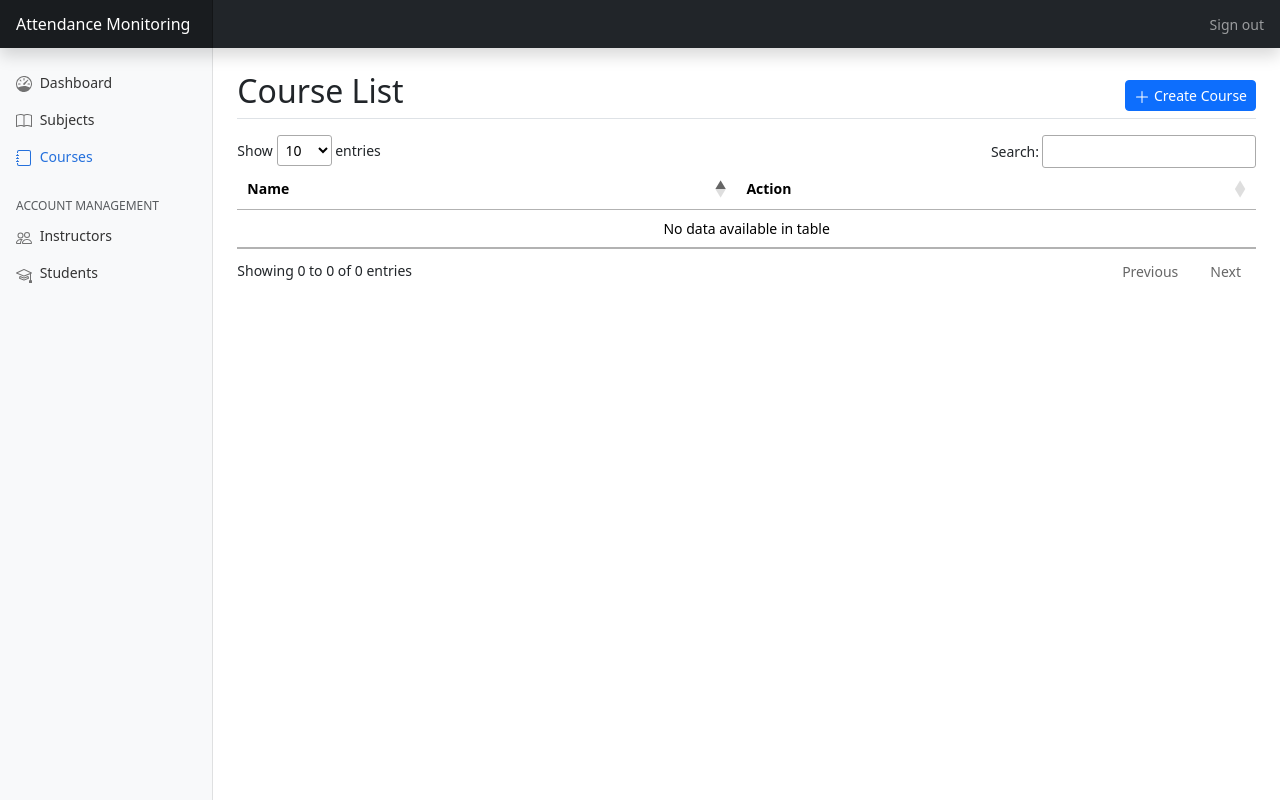
After one commit to mlmejo/asscat-attendance, a Flask app: page /courses/ in a window 1280 px wide. The commit adds this page. Run offline with Flask 3, Linux system fonts and the light colour scheme; data that the repository does not hold is empty; some libraries are stand-ins or nearby versions.

Commit message:
feat: course CRUD

```diff
--- a/app/__init__.py
+++ b/app/__init__.py
@@ -31,13 +31,14 @@
 
     from . import accounts, pages
     from .accounts import instructors
-    from .main import subjects
+    from .main import courses, subjects
 
     # Project applications
     APPLICATIONS = [
         accounts,
         pages,
         instructors,
+        courses,
         subjects,
     ]
 
--- a/app/accounts/instructors/forms.py
+++ b/app/accounts/instructors/forms.py
@@ -15,7 +15,7 @@
     def validate_email(self, email):
         user = User.query.filter_by(email=email.data).first()
         if user:
-            raise ValidationError("Email address is already in use.")
+            raise ValidationError("The email address has already been taken.")
 
 
 class InstructorUpdateForm(FlaskForm):
--- /dev/null
+++ b/app/accounts/students/__init__.py
@@ -0,0 +1,5 @@
+from flask import Blueprint
+
+blueprint = Blueprint("students", __name__, url_prefix="/students")
+
+from . import views
--- /dev/null
+++ b/app/main/courses/__init__.py
@@ -0,0 +1,5 @@
+from flask import Blueprint
+
+blueprint = Blueprint("courses", __name__, url_prefix="/courses")
+
+from . import views
--- /dev/null
+++ b/app/main/courses/views.py
@@ -0,0 +1,58 @@
+from flask import flash, redirect, render_template, url_for
+
+from app import db
+from app.models import Course
+
+from . import blueprint
+from .forms import CreateCourseForm, UpdateCourseForm
+
+
+@blueprint.route("/")
+def index():
+    courses = Course.query.all()
+    return render_template("courses/index.html", courses=courses)
+
+
+@blueprint.route("/create", methods=["GET", "POST"])
+def create():
+    form = CreateCourseForm()
+
+    if form.validate_on_submit():
+        course = Course(name=form.name.data)
+
+        db.session.add(course)
+        db.session.commit()
+
+        flash("Course created successfully.", "info")
+        return redirect(url_for("courses.index"))
+
+    return render_template("courses/create.html", form=form)
+
+
+@blueprint.route("/<int:course_id>/edit", methods=["GET", "POST"])
+def edit(course_id):
+    course = Course.query.get(int(course_id))
+    form = UpdateCourseForm(obj=course)
+
+    if form.validate_on_submit():
+        _course = Course.query.filter_by(name=form.name.data).first()
+        if _course and _course.name != course.name:
+            form.name.errors = "The name has already been taken."
+
+        course.name = form.name.data
+        db.session.commit()
+
+        flash("Course updated successfully.", "info")
+        return redirect(url_for("courses.index"))
+
+    return render_template("courses/edit.html", form=form)
+
+
+@blueprint.post("/<int:course_id>/delete")
+def destroy(course_id):
+    course = Course.query.get(int(course_id))
+    db.session.delete(course)
+    db.session.commit()
+
+    flash("Course deleted successfully.", "info")
+    return redirect(url_for("courses.index"))
--- /dev/null
+++ b/app/templates/courses/index.html
@@ -0,0 +1,124 @@
+{% extends "layouts/admin.html" %}
+
+{% block content %}
+    <div class="d-flex align-items-center justify-content-between flex-md-nowrap border-bottom">
+        <h1 class="h2">Course List</h1>
+
+        <a href="{{ url_for('courses.create') }}" class="btn mb-2 mb-md-0 btn-sm btn-primary">
+            <svg
+                xmlns="http://www.w3.org/2000/svg"
+                width="16"
+                height="16"
+                fill="currentColor"
+                class="bi bi-plus-lg"
+                viewBox="0 0 16 16"
+            >
+                <path
+                    fill-rule="evenodd"
+                    d="M8 2a.5.5 0 0 1 .5.5v5h5a.5.5 0 0 1 0 1h-5v5a.5.5 0 0 1-1 0v-5h-5a.5.5 0 0 1 0-1h5v-5A.5.5 0 0 1 8 2"
+                />
+            </svg>
+            Create Course
+        </a>
+    </div>
+
+    <div class="table-responsive mt-3">
+        <table id="jquery-table" class="table">
+            <thead>
+                <tr>
+                    <th>Name</th>
+                    <th>Action</th>
+                </tr>
+            </thead>
+            <tbody>
+                {% for course in courses %}
+                    <tr>
+                        <td>{{ course.name }}</td>
+                        <td>
+                            <a href="{{ url_for('courses.edit', course_id=course.id) }}" class="text-decoration-none">
+                                <svg
+                                    xmlns="http://www.w3.org/2000/svg"
+                                    width="16"
+                                    height="16"
+                                    fill="currentColor"
+                                    class="bi bi-pencil-square"
+                                    viewBox="0 0 16 16"
+                                >
+                                    <path
+                                        d="M15.502 1.94a.5.5 0 0 1 0 .706L14.459 3.69l-2-2L13.502.646a.5.5 0 0 1 .707 0l1.293 1.293zm-1.75 2.456-2-2L4.939 9.21a.5.5 0 0 0-.121.196l-.805 2.414a.25.25 0 0 0 .316.316l2.414-.805a.5.5 0 0 0 .196-.12l6.813-6.814z"
+                                    />
+                                    <path
+                                        fill-rule="evenodd"
+                                        d="M1 13.5A1.5 1.5 0 0 0 2.5 15h11a1.5 1.5 0 0 0 1.5-1.5v-6a.5.5 0 0 0-1 0v6a.5.5 0 0 1-.5.5h-11a.5.5 0 0 1-.5-.5v-11a.5.5 0 0 1 .5-.5H9a.5.5 0 0 0 0-1H2.5A1.5 1.5 0 0 0 1 2.5z"
+                                    />
+                                </svg>
+                            </a>
+                            <a
+                                href="#"
+                                role="button"
+                                class="text-danger text-decoration-none"
+                                data-bs-toggle="modal"
+                                data-bs-target="#delete-course{{ course.id }}"
+                            >
+                                <svg
+                                    xmlns="http://www.w3.org/2000/svg"
+                                    width="16"
+                                    height="16"
+                                    fill="currentColor"
+                                    class="bi ms-1 bi-trash"
+                                    viewBox="0 0 16 16"
+                                >
+                                    <path
+                                        d="M5.5 5.5A.5.5 0 0 1 6 6v6a.5.5 0 0 1-1 0V6a.5.5 0 0 1 .5-.5m2.5 0a.5.5 0 0 1 .5.5v6a.5.5 0 0 1-1 0V6a.5.5 0 0 1 .5-.5m3 .5a.5.5 0 0 0-1 0v6a.5.5 0 0 0 1 0z"
+                                    />
+                                    <path
+                                        d="M14.5 3a1 1 0 0 1-1 1H13v9a2 2 0 0 1-2 2H5a2 2 0 0 1-2-2V4h-.5a1 1 0 0 1-1-1V2a1 1 0 0 1 1-1H6a1 1 0 0 1 1-1h2a1 1 0 0 1 1 1h3.5a1 1 0 0 1 1 1zM4.118 4 4 4.059V13a1 1 0 0 0 1 1h6a1 1 0 0 0 1-1V4.059L11.882 4zM2.5 3h11V2h-11z"
+                                    />
+                                </svg>
+                            </a>
+                            <div
+                                class="modal fade"
+                                id="delete-course{{ course.id }}"
+                                tabindex="-1"
+                                aria-labelledby="delete-course{{ course.id }}-label"
+                                aria-hidden="true"
+                            >
+                                <div class="modal-dialog">
+                                    <div class="modal-content">
+                                        <div class="modal-header">
+                                            <h1 class="modal-title fs-5" id="delete-course{{ course.id }}-label">
+                                                Delete Course
+                                            </h1>
+                                            <button
+                                                type="button"
+                                                class="btn-close"
+                                                data-bs-dismiss="modal"
+                                                aria-label="Close"
+                                            ></button>
+                                        </div>
+                                        <div class="modal-body">
+                                            Are you sure you want to delete
+                                            <strong>{{ course.name }}</strong>?
+                                        </div>
+                                        <div class="modal-footer">
+                                            <button type="button" class="btn btn-secondary" data-bs-dismiss="modal">
+                                                Close
+                                            </button>
+                                            <form
+                                                action="{{ url_for('courses.destroy', course_id=course.id) }}"
+                                                method="post"
+                                                class="d-inline-block"
+                                            >
+                                                <button type="submit" class="btn btn-danger">Delete</button>
+                                            </form>
+                                        </div>
+                                    </div>
+                                </div>
+                            </div>
+                        </td>
+                    </tr>
+                {% endfor %}
+            </tbody>
+        </table>
+    </div>
+{% endblock content %}
--- a/app/templates/layouts/admin.html
+++ b/app/templates/layouts/admin.html
@@ -46,11 +46,15 @@
                                         width="16"
                                         height="16"
                                         fill="currentColor"
-                                        class="bi bi-house-door-fill"
+                                        class="bi bi-speedometer"
                                         viewBox="0 0 16 16"
                                     >
                                         <path
-                                            d="M6.5 14.5v-3.505c0-.245.25-.495.5-.495h2c.25 0 .5.25.5.5v3.5a.5.5 0 0 0 .5.5h4a.5.5 0 0 0 .5-.5v-7a.5.5 0 0 0-.146-.354L13 5.793V2.5a.5.5 0 0 0-.5-.5h-1a.5.5 0 0 0-.5.5v1.293L8.354 1.146a.5.5 0 0 0-.708 0l-6 6A.5.5 0 0 0 1.5 7.5v7a.5.5 0 0 0 .5.5h4a.5.5 0 0 0 .5-.5"
+                                            d="M8 2a.5.5 0 0 1 .5.5V4a.5.5 0 0 1-1 0V2.5A.5.5 0 0 1 8 2M3.732 3.732a.5.5 0 0 1 .707 0l.915.914a.5.5 0 1 1-.708.708l-.914-.915a.5.5 0 0 1 0-.707zM2 8a.5.5 0 0 1 .5-.5h1.586a.5.5 0 0 1 0 1H2.5A.5.5 0 0 1 2 8m9.5 0a.5.5 0 0 1 .5-.5h1.5a.5.5 0 0 1 0 1H12a.5.5 0 0 1-.5-.5m.754-4.246a.389.389 0 0 0-.527-.02L7.547 7.31A.91.91 0 1 0 8.85 8.569l3.434-4.297a.389.389 0 0 0-.029-.518z"
+                                        />
+                                        <path
+                                            fill-rule="evenodd"
+                                            d="M6.664 15.889A8 8 0 1 1 9.336.11a8 8 0 0 1-2.672 15.78zm-4.665-4.283A11.945 11.945 0 0 1 8 10c2.186 0 4.236.585 6.001 1.606a7 7 0 1 0-12.002 0z"
                                         />
                                     </svg>
                                     Dashboard
@@ -64,38 +68,73 @@
                                         width="16"
                                         height="16"
                                         fill="currentColor"
-                                        class="bi bi-book-fill"
+                                        class="bi bi-book"
                                         viewBox="0 0 16 16"
                                     >
                                         <path
-                                            d="M8 1.783C7.015.936 5.587.81 4.287.94c-1.514.153-3.042.672-3.994 1.105A.5.5 0 0 0 0 2.5v11a.5.5 0 0 0 .707.455c.882-.4 2.303-.881 3.68-1.02 1.409-.142 2.59.087 3.223.877a.5.5 0 0 0 .78 0c.633-.79 1.814-1.019 3.222-.877 1.378.139 2.8.62 3.681 1.02A.5.5 0 0 0 16 13.5v-11a.5.5 0 0 0-.293-.455c-.952-.433-2.48-.952-3.994-1.105C10.413.809 8.985.936 8 1.783"
+                                            d="M1 2.828c.885-.37 2.154-.769 3.388-.893 1.33-.134 2.458.063 3.112.752v9.746c-.935-.53-2.12-.603-3.213-.493-1.18.12-2.37.461-3.287.811V2.828zm7.5-.141c.654-.689 1.782-.886 3.112-.752 1.234.124 2.503.523 3.388.893v9.923c-.918-.35-2.107-.692-3.287-.81-1.094-.111-2.278-.039-3.213.492V2.687zM8 1.783C7.015.936 5.587.81 4.287.94c-1.514.153-3.042.672-3.994 1.105A.5.5 0 0 0 0 2.5v11a.5.5 0 0 0 .707.455c.882-.4 2.303-.881 3.68-1.02 1.409-.142 2.59.087 3.223.877a.5.5 0 0 0 .78 0c.633-.79 1.814-1.019 3.222-.877 1.378.139 2.8.62 3.681 1.02A.5.5 0 0 0 16 13.5v-11a.5.5 0 0 0-.293-.455c-.952-.433-2.48-.952-3.994-1.105C10.413.809 8.985.936 8 1.783"
                                         />
                                     </svg>
                                     Subjects
                                 </a>
-                                <h6 class="sidebar-heading px-3 mt-4 mb-1 text-muted text-uppercase">
-                                    Account Management
-                                </h6>
-                                <a class="nav-link {{ 'active' if 'instructors' in request.endpoint else '' }}" href="{{ url_for('instructors.index') }}">
+                                <a
+                                    class="nav-link {{ 'active' if 'courses' in request.endpoint else '' }}"
+                                    href="{{ url_for('courses.index') }}"
+                                >
                                     <svg
                                         xmlns="http://www.w3.org/2000/svg"
                                         width="16"
                                         height="16"
                                         fill="currentColor"
-                                        class="bi bi-people-fill"
+                                        class="bi bi-journal"
                                         viewBox="0 0 16 16"
                                     >
                                         <path
-                                            d="M7 14s-1 0-1-1 1-4 5-4 5 3 5 4-1 1-1 1zm4-6a3 3 0 1 0 0-6 3 3 0 0 0 0 6m-5.784 6A2.238 2.238 0 0 1 5 13c0-1.355.68-2.75 1.936-3.72A6.325 6.325 0 0 0 5 9c-4 0-5 3-5 4s1 1 1 1zM4.5 8a2.5 2.5 0 1 0 0-5 2.5 2.5 0 0 0 0 5"
+                                            d="M3 0h10a2 2 0 0 1 2 2v12a2 2 0 0 1-2 2H3a2 2 0 0 1-2-2v-1h1v1a1 1 0 0 0 1 1h10a1 1 0 0 0 1-1V2a1 1 0 0 0-1-1H3a1 1 0 0 0-1 1v1H1V2a2 2 0 0 1 2-2"
+                                        />
+                                        <path
+                                            d="M1 5v-.5a.5.5 0 0 1 1 0V5h.5a.5.5 0 0 1 0 1h-2a.5.5 0 0 1 0-1zm0 3v-.5a.5.5 0 0 1 1 0V8h.5a.5.5 0 0 1 0 1h-2a.5.5 0 0 1 0-1zm0 3v-.5a.5.5 0 0 1 1 0v.5h.5a.5.5 0 0 1 0 1h-2a.5.5 0 0 1 0-1z"
+                                        />
+                                    </svg>
+                                    Courses
+                                </a>
+                                <h6 class="sidebar-heading px-3 mt-4 mb-1 text-muted text-uppercase">
+                                    Account Management
+                                </h6>
+                                <a
+                                    class="nav-link {{ 'active' if 'instructors' in request.endpoint else '' }}"
+                                    href="{{ url_for('instructors.index') }}"
+                                >
+                                    <svg
+                                        xmlns="http://www.w3.org/2000/svg"
+                                        width="16"
+                                        height="16"
+                                        fill="currentColor"
+                                        class="bi bi-people"
+                                        viewBox="0 0 16 16"
+                                    >
+                                        <path
+                                            d="M15 14s1 0 1-1-1-4-5-4-5 3-5 4 1 1 1 1zm-7.978-1A.261.261 0 0 1 7 12.996c.001-.264.167-1.03.76-1.72C8.312 10.629 9.282 10 11 10c1.717 0 2.687.63 3.24 1.276.593.69.758 1.457.76 1.72l-.008.002a.274.274 0 0 1-.014.002H7.022ZM11 7a2 2 0 1 0 0-4 2 2 0 0 0 0 4m3-2a3 3 0 1 1-6 0 3 3 0 0 1 6 0M6.936 9.28a5.88 5.88 0 0 0-1.23-.247A7.35 7.35 0 0 0 5 9c-4 0-5 3-5 4 0 .667.333 1 1 1h4.216A2.238 2.238 0 0 1 5 13c0-1.01.377-2.042 1.09-2.904.243-.294.526-.569.846-.816M4.92 10A5.493 5.493 0 0 0 4 13H1c0-.26.164-1.03.76-1.724.545-.636 1.492-1.256 3.16-1.275ZM1.5 5.5a3 3 0 1 1 6 0 3 3 0 0 1-6 0m3-2a2 2 0 1 0 0 4 2 2 0 0 0 0-4"
                                         />
                                     </svg>
                                     Instructors
                                 </a>
                                 <a class="nav-link {{ 'active' if 'students' in request.endpoint else '' }}" href="#">
-                                    <svg xmlns="http://www.w3.org/2000/svg" width="16" height="16" fill="currentColor" class="bi bi-mortarboard-fill" viewBox="0 0 16 16">
-                                        <path d="M8.211 2.047a.5.5 0 0 0-.422 0l-7.5 3.5a.5.5 0 0 0 .025.917l7.5 3a.5.5 0 0 0 .372 0L14 7.14V13a1 1 0 0 0-1 1v2h3v-2a1 1 0 0 0-1-1V6.739l.686-.275a.5.5 0 0 0 .025-.917l-7.5-3.5Z"/>
-                                        <path d="M4.176 9.032a.5.5 0 0 0-.656.327l-.5 1.7a.5.5 0 0 0 .294.605l4.5 1.8a.5.5 0 0 0 .372 0l4.5-1.8a.5.5 0 0 0 .294-.605l-.5-1.7a.5.5 0 0 0-.656-.327L8 10.466z"/>
-                                      </svg>
+                                    <svg
+                                        xmlns="http://www.w3.org/2000/svg"
+                                        width="16"
+                                        height="16"
+                                        fill="currentColor"
+                                        class="bi bi-mortarboard"
+                                        viewBox="0 0 16 16"
+                                    >
+                                        <path
+                                            d="M8.211 2.047a.5.5 0 0 0-.422 0l-7.5 3.5a.5.5 0 0 0 .025.917l7.5 3a.5.5 0 0 0 .372 0L14 7.14V13a1 1 0 0 0-1 1v2h3v-2a1 1 0 0 0-1-1V6.739l.686-.275a.5.5 0 0 0 .025-.917l-7.5-3.5ZM8 8.46 1.758 5.965 8 3.052l6.242 2.913z"
+                                        />
+                                        <path
+                                            d="M4.176 9.032a.5.5 0 0 0-.656.327l-.5 1.7a.5.5 0 0 0 .294.605l4.5 1.8a.5.5 0 0 0 .372 0l4.5-1.8a.5.5 0 0 0 .294-.605l-.5-1.7a.5.5 0 0 0-.656-.327L8 10.466zm-.068 1.873.22-.748 3.496 1.311a.5.5 0 0 0 .352 0l3.496-1.311.22.748L8 12.46l-3.892-1.556Z"
+                                        />
+                                    </svg>
                                     Students
                                 </a>
                             </li>
```
Also changed, not shown: app/main/courses/forms.py (added, +20 -0 lines), app/models.py (+7 -0 lines), app/templates/courses/create.html (added, +12 -0 lines), app/templates/courses/edit.html (added, +12 -0 lines), migrations/versions/ff2f4ad29079_create_course_table.py (added, +33 -0 lines).
